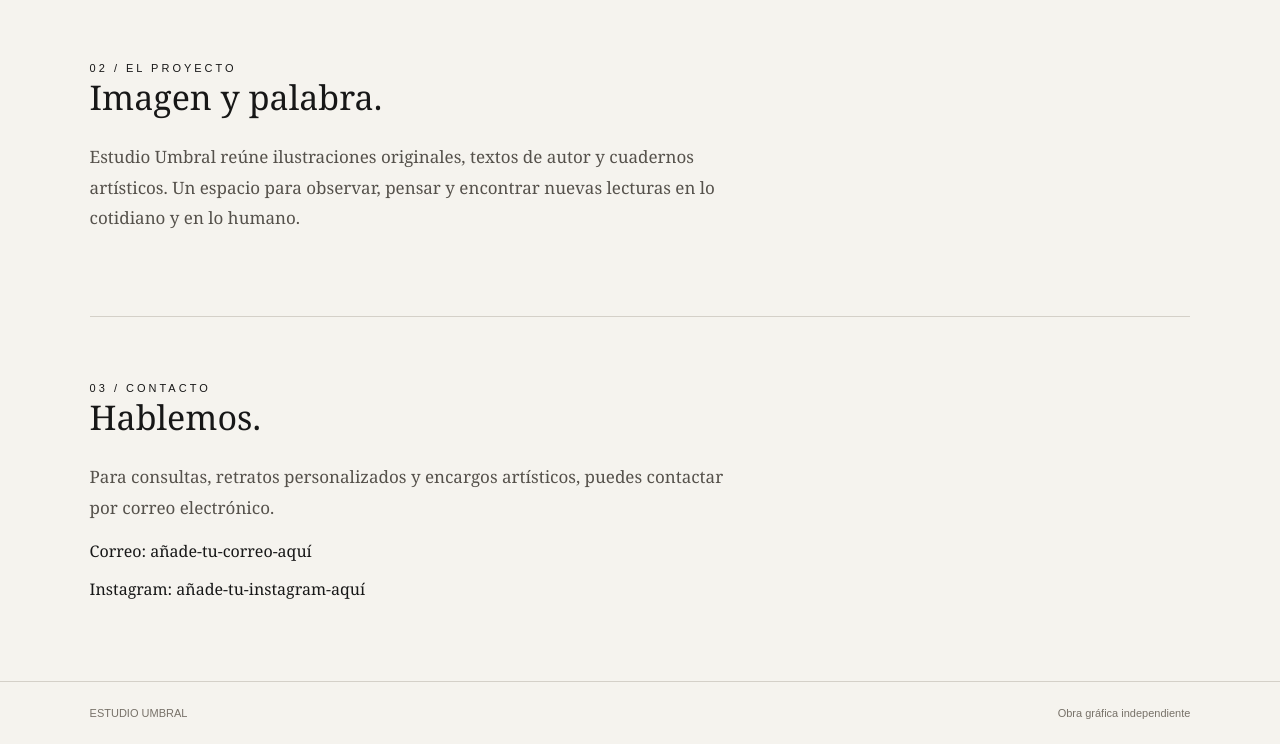
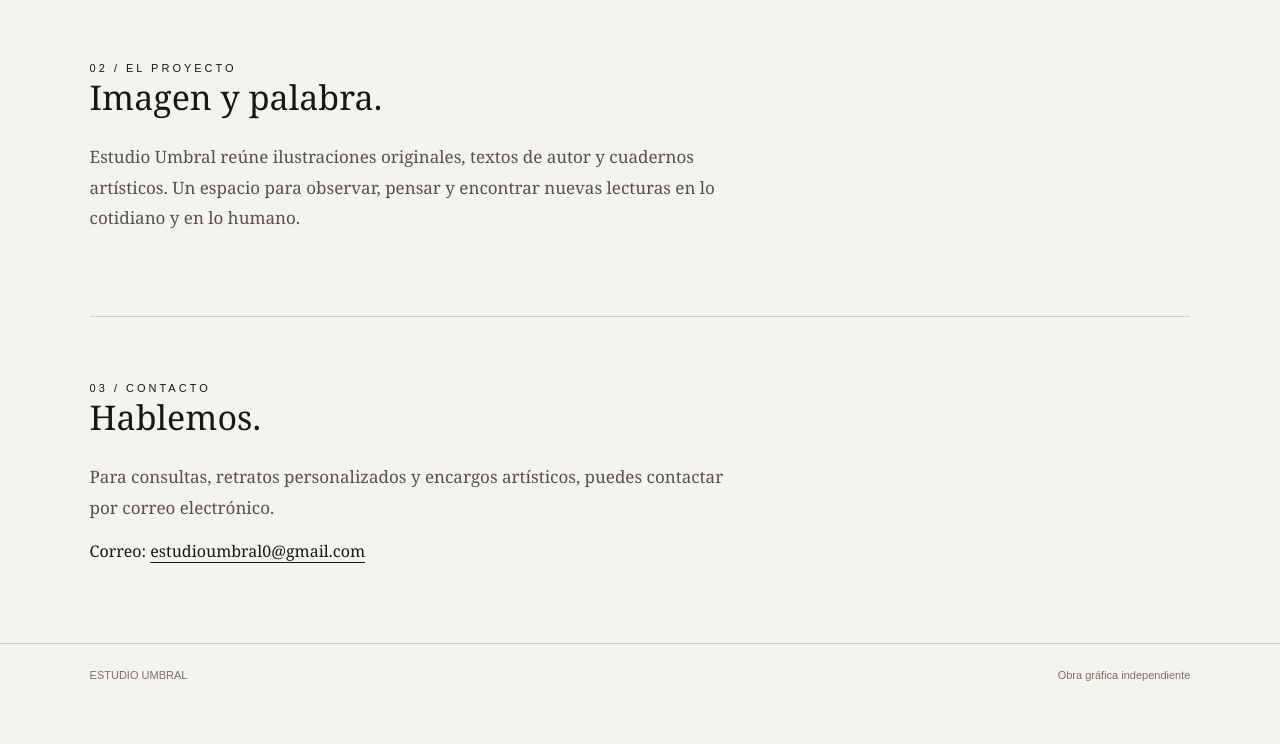
Before and after one commit to Estudioumbral0/estudioumbral0.github.io, a plain HTML site: page index.html in a window 1280 px wide. Shown: the part 2813-3557 px from the top of the page. After the commit the page ends 3519 px from the top, so only its background shows below. Drawn offline with Linux system fonts and the light colour scheme.

Commit message:
Update index.html

```diff
--- a/index.html
+++ b/index.html
@@ -183,8 +183,9 @@
         Para consultas, retratos personalizados y encargos artísticos,
         puedes contactar por correo electrónico.
       </p>
-      <p>Correo: <span>añade-tu-correo-aquí</span></p>
-      <p>Instagram: <span>añade-tu-instagram-aquí</span></p>
+<p>Correo: <span><a href="mailto:estudioumbral0@gmail.com">estudioumbral0@gmail.com</a></span></p>
+
+
     </section>
   </main>
 
```
